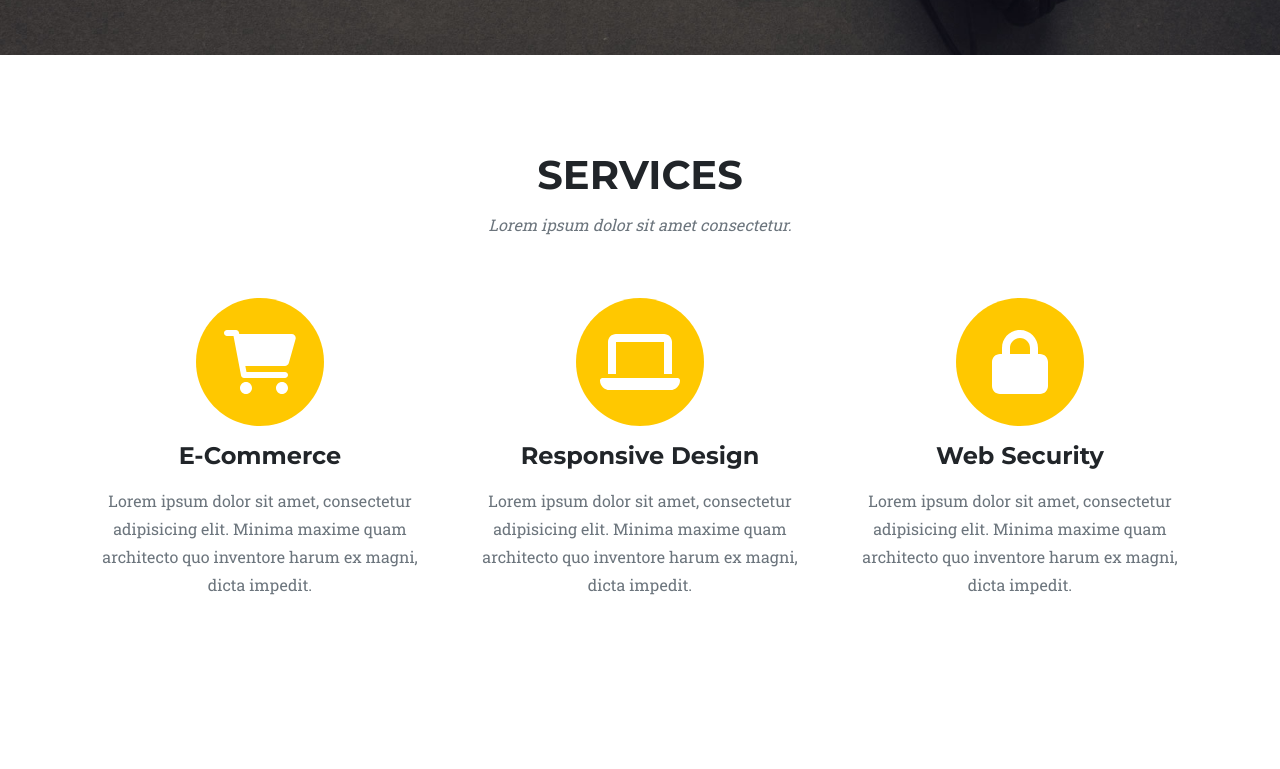
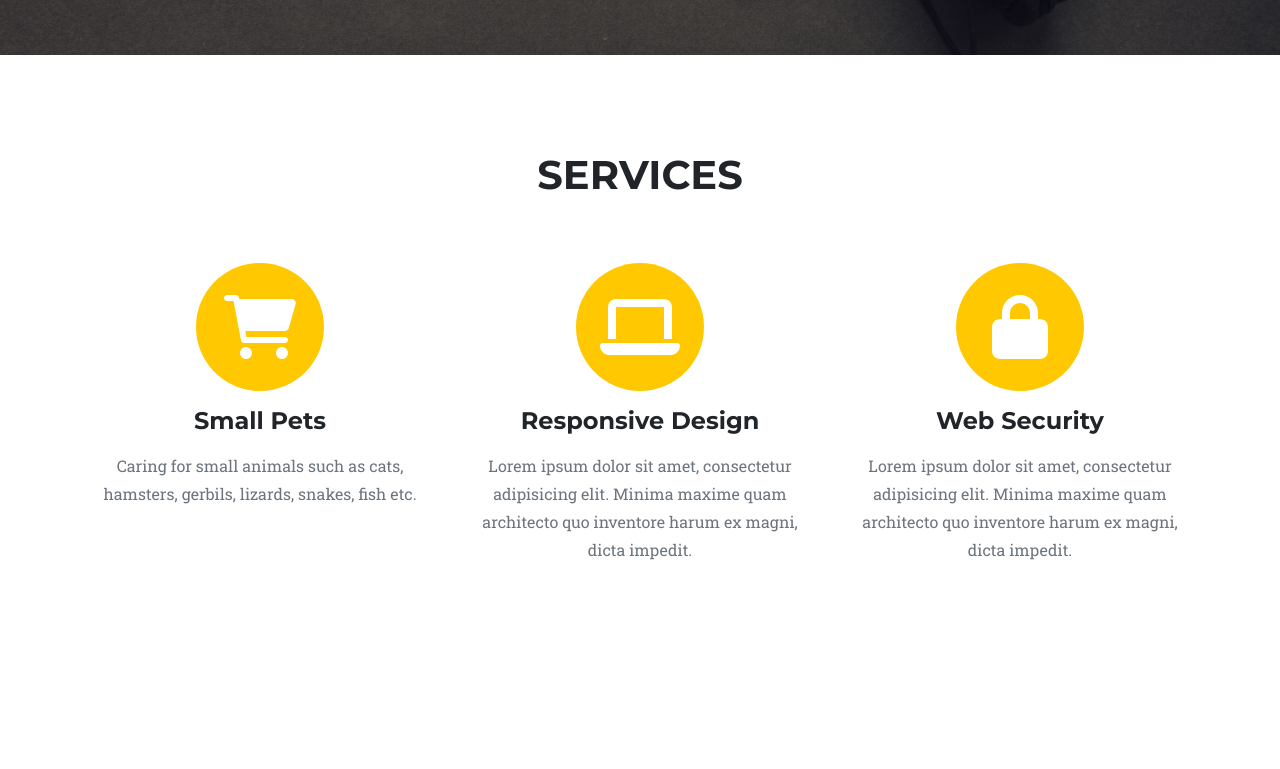
Before and after one commit to AidenMcCammon/parkhillpets.com, a plain HTML site: page index.html in a window 1280 px wide. Shown: the part 622-1391 px from the top of the page. Drawn offline with nearby package versions, Linux system fonts and the light colour scheme.

```diff
--- a/index.html
+++ b/index.html
@@ -46,7 +46,7 @@
             <div class="container">
                 <div class="text-center">
                     <h2 class="section-heading text-uppercase">Services</h2>
-                    <h3 class="section-subheading text-muted">Lorem ipsum dolor sit amet consectetur.</h3>
+                    <h3 class="section-subheading text-muted"></h3>
                 </div>
                 <div class="row text-center">
                     <div class="col-md-4">
@@ -54,8 +54,8 @@
                             <i class="fas fa-circle fa-stack-2x text-primary"></i>
                             <i class="fas fa-shopping-cart fa-stack-1x fa-inverse"></i>
                         </span>
-                        <h4 class="my-3">E-Commerce</h4>
-                        <p class="text-muted">Lorem ipsum dolor sit amet, consectetur adipisicing elit. Minima maxime quam architecto quo inventore harum ex magni, dicta impedit.</p>
+                        <h4 class="my-3">Small Pets</h4>
+                        <p class="text-muted">Caring for small animals such as cats, hamsters, gerbils, lizards, snakes, fish etc.</p>
                     </div>
                     <div class="col-md-4">
                         <span class="fa-stack fa-4x">
```
